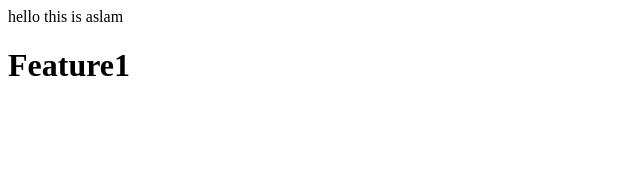
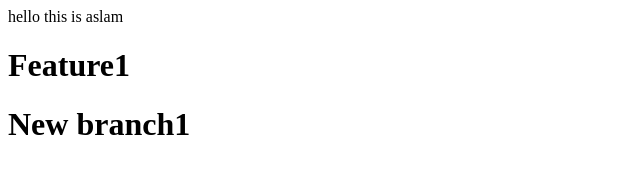
Before and after one commit to mdsahabvision786-collab/html1, a plain HTML site: page index.html in a window 1280 px wide. Shown: the whole page, without its empty margins (0-640 px from the left). Drawn offline with Linux system fonts and the light colour scheme.

Commit message:
Update index.html

```diff
--- a/index.html
+++ b/index.html
@@ -1,2 +1,3 @@
 <p>hello this is aslam</p>
 <h1>Feature1</h1>
+<h1>New branch1</h1>
```
